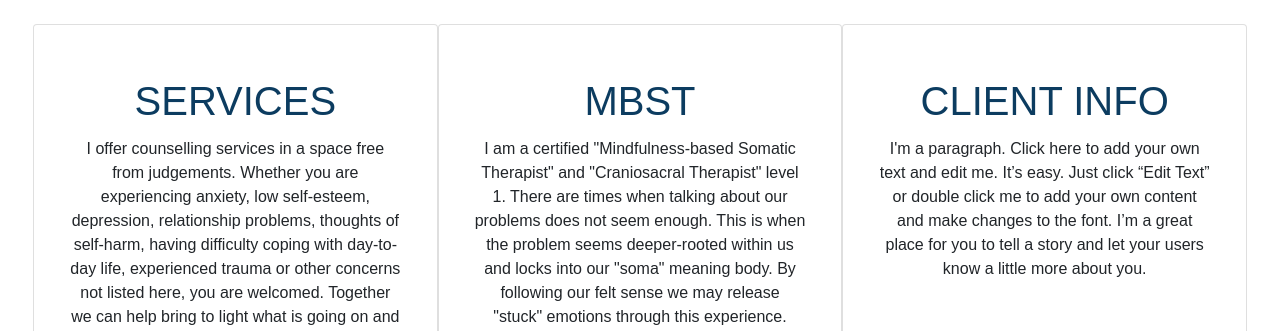
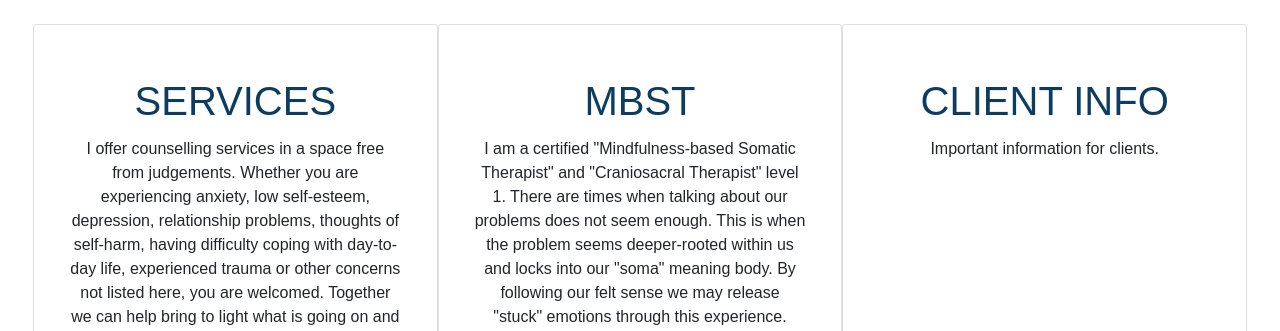
Before and after one commit to malikamnah/Bring-to-light, a plain HTML site: page public/index.html in a window 1280 px wide. Shown: the part 880-1211 px from the top of the page. Drawn offline with nearby package versions, Linux system fonts and the light colour scheme.

Commit message:
Update index.html

```diff
--- a/public/index.html
+++ b/public/index.html
@@ -92,11 +92,7 @@
             <div class="card-body">
               <h1 class="card-title">CLIENT INFO</h1>
               <p class="card-text">
-                I'm a paragraph. Click here to add your own text and edit me.
-                It’s easy. Just click “Edit Text” or double click me to add your
-                own content and make changes to the font. I’m a great place for
-                you to tell a story and let your users know a little more about
-                you.
+               Important information for clients.
               </p>
             </div>
             <div class="button-flex">
```
